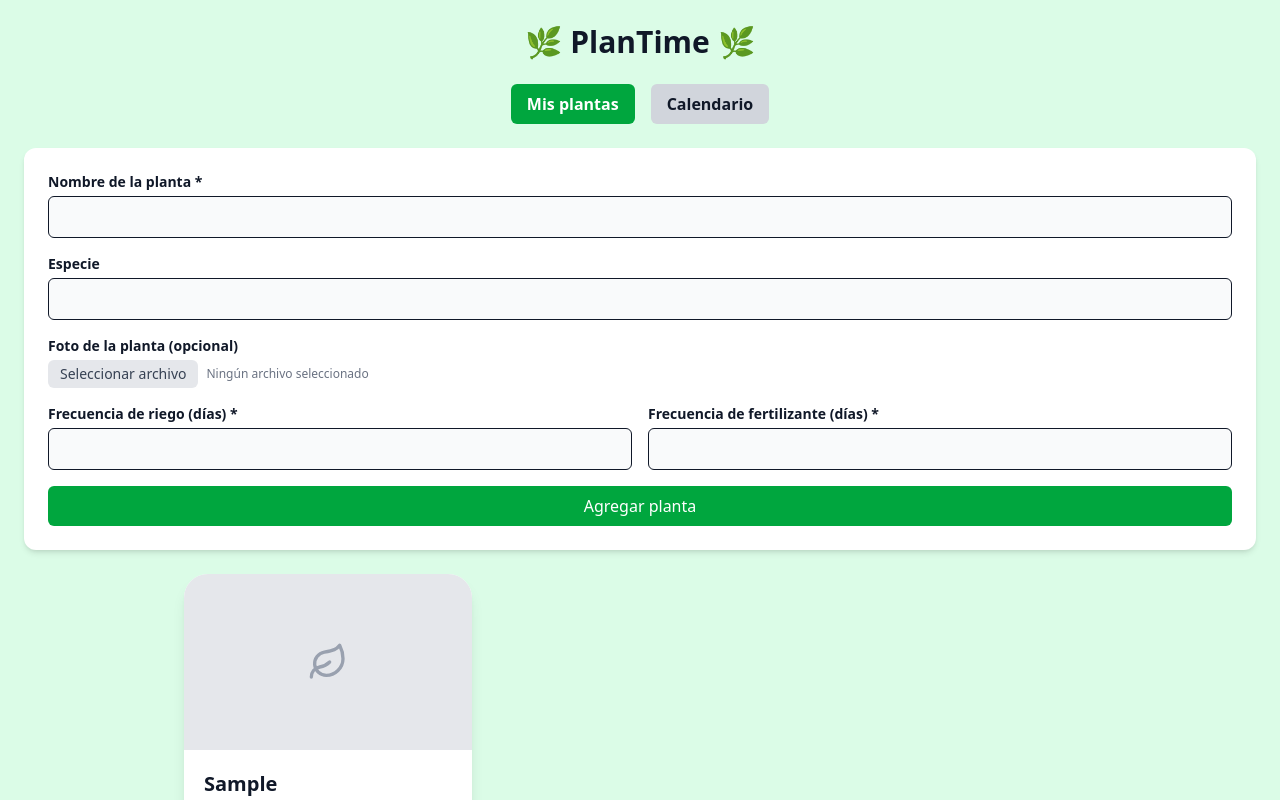
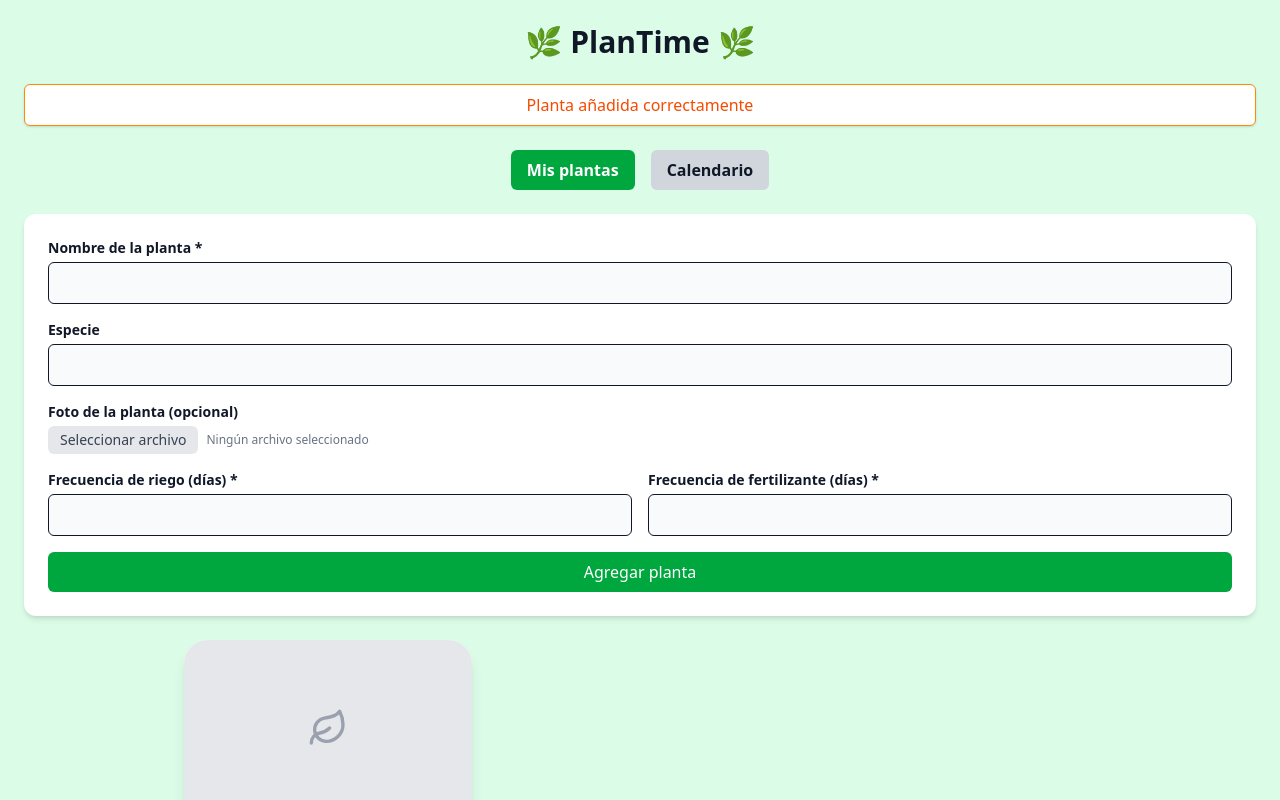
Before and after one commit to veronica-gi/planttime, a React (Vite) app: page / in a window 1280 px wide. Both pictures are taken after typing "Sample", "Sample", "5", "5" into the empty fields and a click on the button "Agregar planta". Shown: the top 800 px of the page. Built offline with nearby package versions, Linux system fonts and the light colour scheme.

Commit message:
feat: add success message when plant is created

```diff
--- a/src/app/App.tsx
+++ b/src/app/App.tsx
@@ -10,12 +10,18 @@ import type { Plant } from "../core/models/Plant"
 function App() {
   const [plants, setPlants] = useState<Plant[]>(() => plantService.getAll())
   const [view, setView] = useState<"plants" | "calendar">("plants")
-
+  const [message, setMessage] = useState("")
 
   const handleAddPlant = (plant: Plant) => {
     const updated = [...plants, plant]
     setPlants(updated)
     plantService.saveAll(updated);
+
+    setMessage("Planta añadida correctamente")
+
+      setTimeout(() => {
+      setMessage("")
+    }, 3000)
   };
 
   const handleDeletePlant = (id: string) => {
@@ -36,6 +42,14 @@ function App() {
       <div className="w-full max-w-none space-y-6">
 
         <h1 className="text-3xl font-bold text-center">🌿 PlanTime 🌿</h1>
+        {message && (
+          <div
+             className="text-center bg-white dark:bg-zinc-800 border border-orange-400 text-orange-600 px-4 py-2 rounded-md shadow"
+              aria-live="polite"
+          >
+            {message}
+        </div>
+      )}
 
         {/* NAV VIEW SELECTOR */}
         <div className="flex justify-center gap-4 mb-6">
```
